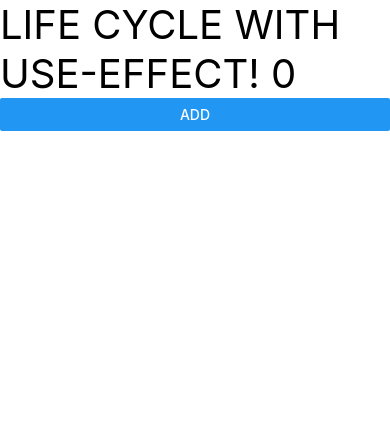
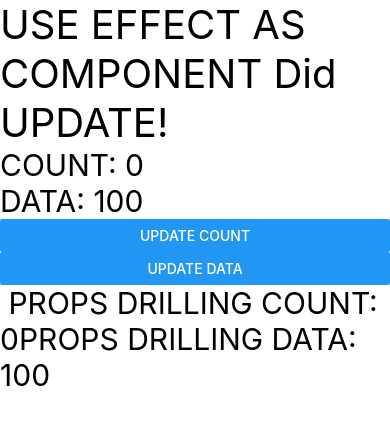
Before and after one commit to m4rkbello/ReactNativeCLI_FullCourse, a React Native app: screen / in a window 390 px wide. Shown: the top 424 px of the page. Built offline with nearby package versions, Linux system fonts and the light colour scheme.

Commit message:
USE EFFECT HOOK DID UPDATE COMPONENT!

```diff
--- a/App.tsx
+++ b/App.tsx
@@ -15,6 +15,7 @@ import ComponentLoopFlatList from "./components/ComponentLoopFlatList";
 import SectionListComponent from "./components/SectionListComponent";
 import ClassComponent from "./components/ClassComponent";
 import UseEffectHoockComponent from "./components/UseEffectHoockComponent";
+import UseEffectHookDidUpdateComponent from "./components/UseEffectHookDidUpdateComponent";
 
 
 const App = () => {
@@ -80,7 +81,8 @@ const App = () => {
         {/* <ComponentLoopFlatList /> */}
         {/* <SectionListComponent /> */}
         {/* <ClassComponent /> */}
-        <UseEffectHoockComponent />
+        {/* <UseEffectHoockComponent /> */}
+        <UseEffectHookDidUpdateComponent />
 
       </ScrollView>
     </View>
--- /dev/null
+++ b/components/UseEffectHookDidUpdateComponent.js
@@ -0,0 +1,48 @@
+import React, { useEffect, useState } from 'react';
+import { StyleSheet, Text, View, Button } from 'react-native';
+
+const UseEffectHookDidUpdateComponent = () => {
+
+    const [counter, setCounter] = useState(0);
+    const [data, setData] = useState(100);
+
+    return (
+        <View>
+            <Text style={{ fontSize: 40 }}>USE EFFECT AS COMPONENT Did UPDATE!</Text>
+            <Text style={{ fontSize: 30 }}>COUNT: {counter}</Text>
+            <Text style={{ fontSize: 30 }}>DATA: {data}</Text>
+
+            <Button title='UPDATE COUNT' onPress={() => setCounter(counter + 1)} />
+            <Button title='UPDATE DATA' onPress={() => setData(counter + 1)} />
+            <Ohahay item={{ counter, data }} />
+        </View>
+    )
+}
+
+
+const Ohahay = (props) => {
+
+    useEffect(() => {
+        console.warn("DISPLAY WHEN IT'S TRIGGERED!");
+    }, [props.item.data])
+
+    useEffect(() => {
+        console.warn("DISPLAY WHEN IT'S TRIGGERED!");
+    }, [props.item.counter])
+
+
+
+
+    return (
+        <View>
+            <Text>
+                <Text style={{ fontSize: 30 }}> PROPS DRILLING COUNT: {props.item.counter}</Text>
+                <Text style={{ fontSize: 30 }}>PROPS DRILLING DATA: {props.item.data}</Text>
+            </Text>
+        </View>
+    )
+}
+
+export default UseEffectHookDidUpdateComponent
+
+const styles = StyleSheet.create({})
```
